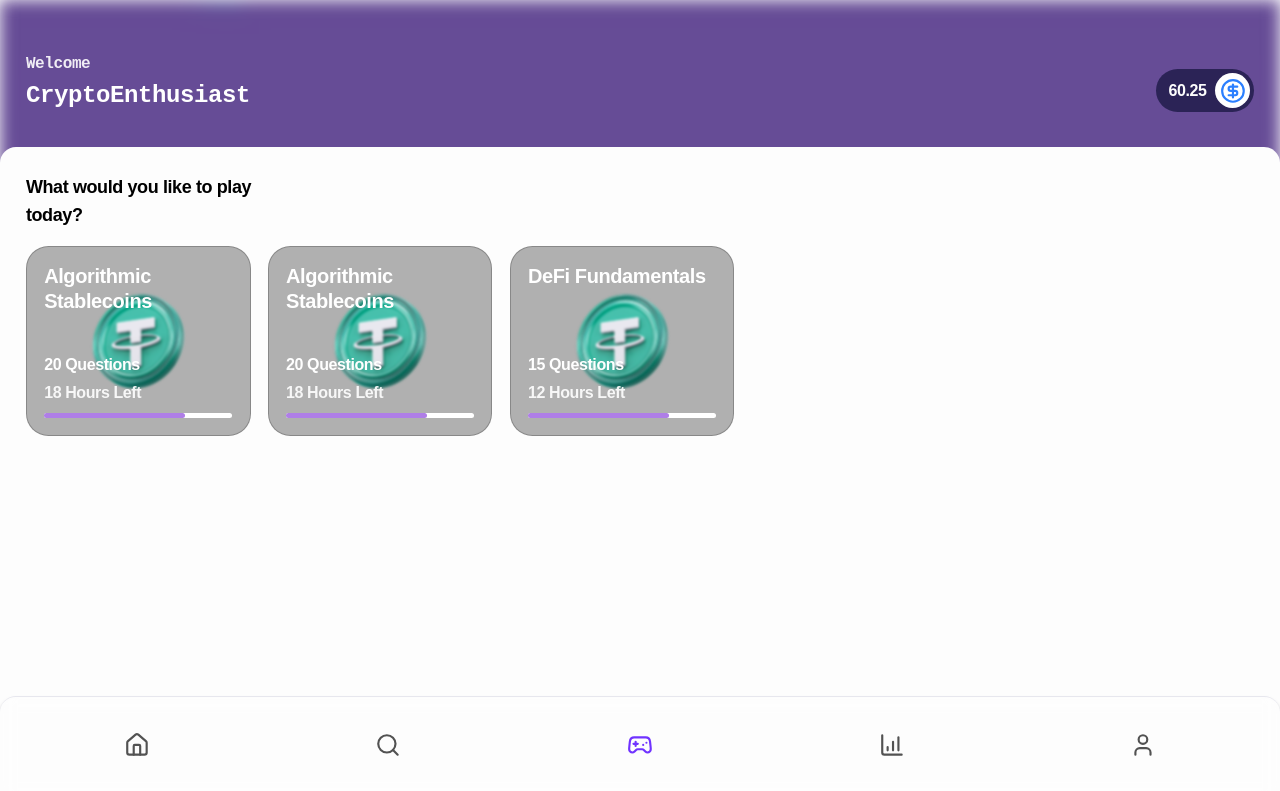
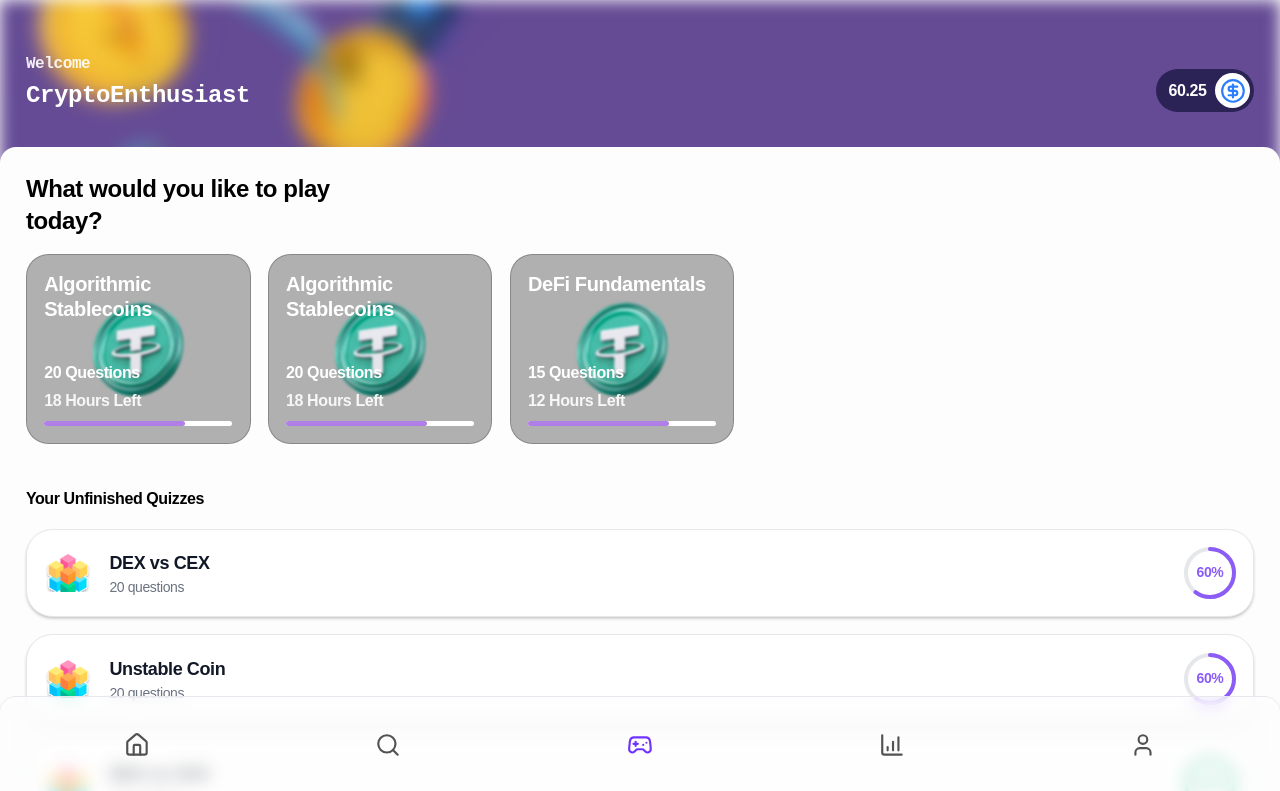
Before and after one commit to DeQuizifi/app.dequizifi.xyz, a Next.js app: page /play in a window 1280 px wide. Shown: the top 791 px of the page. Built offline with nearby package versions, Linux system fonts and the light colour scheme.

Commit message:
feat: add UnfinishedQuizzes component to display user's unfinished quizzes

```diff
--- a/src/app/globals.css
+++ b/src/app/globals.css
@@ -37,6 +37,14 @@
   --sidebar-border: hsl(0 0% 92.1569%);
   --sidebar-ring: hsl(0 0% 0%);
   --progress-bar-playtoday: #af7ee7;
+  --progress-low: #8b5cf6;
+  --progress-medium: #f59e0b;
+  --progress-high: #10b981;
+  --progress-bg: #e5e7eb;
+  --quiz-card-bg: #ffffff;
+  --quiz-card-border: #e5e7eb;
+  --quiz-title-color: #111827;
+  --quiz-subtitle-color: #6b7280;
   --font-sans: Plus Jakarta Sans, sans-serif;
   --font-serif: Lora, serif;
   --font-mono: IBM Plex Mono, monospace;
@@ -91,6 +99,14 @@
   --sidebar-accent-foreground: hsl(257.6687 100% 68.0392%);
   --sidebar-border: hsl(222.8571 6.422% 21.3725%);
   --sidebar-ring: hsl(257.6687 100% 68.0392%);
+  --progress-low: #a78bfa;
+  --progress-medium: #fbbf24;
+  --progress-high: #34d399;
+  --progress-bg: #374151;
+  --quiz-card-bg: hsl(228 6.8493% 14.3137%);
+  --quiz-card-border: hsl(222.8571 6.422% 21.3725%);
+  --quiz-title-color: hsl(0 0% 94.1176%);
+  --quiz-subtitle-color: hsl(0 0% 62.7451%);
   --font-sans: Plus Jakarta Sans, sans-serif;
   --font-serif: Lora, serif;
   --font-mono: IBM Plex Mono, monospace;
--- a/src/app/play/page.tsx
+++ b/src/app/play/page.tsx
@@ -2,7 +2,13 @@ import React from "react";
 import WelcomeHeader from "@/components/dashboard/WelcomeHeader";
 import BalanceCard from "@/components/dashboard/BalanceCard";
 import PlayToday from "@/components/play/playToday";
-import { mockBalance, mockUser, playToday } from "@/lib/data/mockData";
+import {
+  mockBalance,
+  mockUser,
+  playToday,
+  playUnfinishedQuizzes,
+} from "@/lib/data/mockData";
+import UnfinishedQuizzes from "@/components/play/unfinishedQuizzes";
 
 function PlayPage() {
   return (
@@ -38,7 +44,7 @@ function PlayPage() {
 
             {/* Your Unfinished Quizzes Section */}
             <div className="space-y-4">
-              {/* UnfinishedQuizzesSection component will be imported here */}
+              <UnfinishedQuizzes quizzes={playUnfinishedQuizzes} />
             </div>
           </div>
           {/* This empty div ensures the container stretches to the bottom */}
--- a/src/components/play/playToday.tsx
+++ b/src/components/play/playToday.tsx
@@ -9,7 +9,10 @@ export default function PlayToday({ quizzes }: PlayTodayProps) {
   return (
     <div className="space-y-4">
       {/* Section Title */}
-      <h2 className="text-lg font-bold px-6" style={{ color: 'var(--card-foreground)' }}>
+      <h2
+        className="text-2xl font-bold px-6"
+        style={{ color: "var(--card-foreground)" }}
+      >
         What would you like to play <br /> today?
       </h2>
 
--- /dev/null
+++ b/src/components/play/unfinishedQuizzes.tsx
@@ -0,0 +1,130 @@
+import Image from "next/image";
+import React from "react";
+
+interface UnfinishedQuiz {
+  id: string;
+  title: string;
+  questions: number;
+  progress: number; // percentage (0-100)
+}
+
+interface UnfinishedQuizzesProps {
+  quizzes: UnfinishedQuiz[];
+}
+
+export default function UnfinishedQuizzes({ quizzes }: UnfinishedQuizzesProps) {
+  return (
+    <div className="px-6 mt-8 pb-24">
+      <h3
+        className="text-base font-semibold mb-4"
+        style={{ color: "var(--card-foreground)" }}
+      >
+        Your Unfinished Quizzes
+      </h3>
+      <div className="space-y-4">
+        {quizzes.map((quiz) => (
+          <div
+            key={quiz.id}
+            className="flex items-center rounded-xl px-4 py-4 shadow-sm min-h-[80px]"
+            style={{
+              backgroundColor: "var(--quiz-card-bg)",
+              border: "1px solid var(--quiz-card-border)",
+            }}
+          >
+            {/* Left Icon */}
+            <div className="flex-shrink-0">
+              <Image
+                src="/cube1.svg"
+                alt="Quiz Icon"
+                width={48}
+                height={48}
+                className="object-contain"
+                priority
+              />
+            </div>
+            {/* Quiz Info */}
+            <div className="flex-1 ml-4">
+              <div
+                className="text-lg font-bold"
+                style={{ color: "var(--quiz-title-color)" }}
+              >
+                {quiz.title}
+              </div>
+              <div
+                className="text-sm"
+                style={{ color: "var(--quiz-subtitle-color)" }}
+              >
+                {quiz.questions} questions
+              </div>
+            </div>
+            {/* Progress Circle */}
+            <div className="flex-shrink-0 ml-4">
+              <ProgressCircle percent={quiz.progress} />
+            </div>
+          </div>
+        ))}
+      </div>
+    </div>
+  );
+}
+
+function ProgressCircle({ percent }: { percent: number }) {
+  // Set colors based on progress percentage using CSS variables
+  let circleColor = "var(--progress-low)"; // Purple for lower progress
+  let textColor = "var(--progress-low)";
+
+  if (percent >= 95) {
+    circleColor = "var(--progress-high)"; // Green for high progress (99%)
+    textColor = "var(--progress-high)";
+  } else if (percent >= 80) {
+    circleColor = "var(--progress-medium)"; // Orange for medium-high progress
+    textColor = "var(--progress-medium)";
+  } else {
+    circleColor = "var(--progress-low)"; // Purple for lower progress (60%)
+    textColor = "var(--progress-low)";
+  }
+
+  const size = 52;
+  const strokeWidth = 4;
+  const radius = (size - strokeWidth) / 2;
+  const circumference = 2 * Math.PI * radius;
+  const offset = circumference - (percent / 100) * circumference;
+
+  return (
+    <svg width={size} height={size} className="block transform -rotate-90">
+      <circle
+        cx={size / 2}
+        cy={size / 2}
+        r={radius}
+        stroke="var(--progress-bg)"
+        strokeWidth={strokeWidth}
+        fill="none"
+      />
+      <circle
+        cx={size / 2}
+        cy={size / 2}
+        r={radius}
+        stroke={circleColor}
+        strokeWidth={strokeWidth}
+        fill="none"
+        strokeDasharray={circumference}
+        strokeDashoffset={offset}
+        strokeLinecap="round"
+        style={{ transition: "stroke-dashoffset 0.6s ease-in-out" }}
+      />
+      <text
+        x="50%"
+        y="50%"
+        textAnchor="middle"
+        dominantBaseline="middle"
+        fontSize="14px"
+        fontWeight="600"
+        fill={textColor}
+        className="transform rotate-90"
+        style={{ transformOrigin: "center" }}
+      >
+        {percent}%
+      </text>
+    </svg>
+  );
+}
--- a/src/lib/data/mockData.ts
+++ b/src/lib/data/mockData.ts
@@ -205,4 +205,25 @@ export const playUnfinishedQuizzes: UnfinishedQuiz[] = [
     progress: 99,
     image: "/public/images/playQuizImage.svg",
   },
+  {
+    id: "crypto-basics-1",
+    title: "Crypto Basics",
+    questions: 15,
+    progress: 30,
+    image: "/public/images/playQuizImage.svg",
+  },
+  {
+    id: "blockchain-101",
+    title: "Blockchain 101",
+    questions: 25,
+    progress: 85,
+    image: "/public/images/playQuizImage.svg",
+  },
+  {
+    id: "defi-fundamentals",
+    title: "DeFi Fundamentals",
+    questions: 18,
+    progress: 40,
+    image: "/public/images/playQuizImage.svg",
+  },
 ];
```
